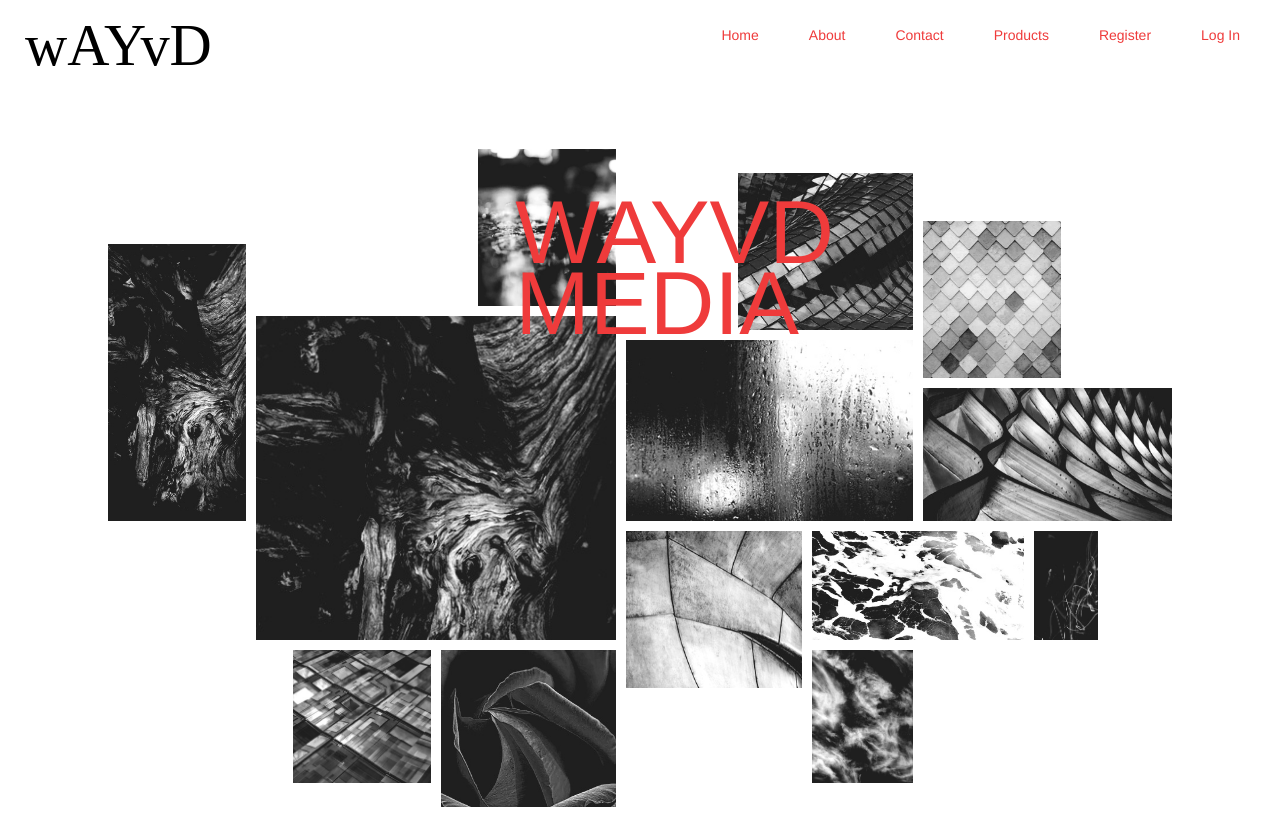
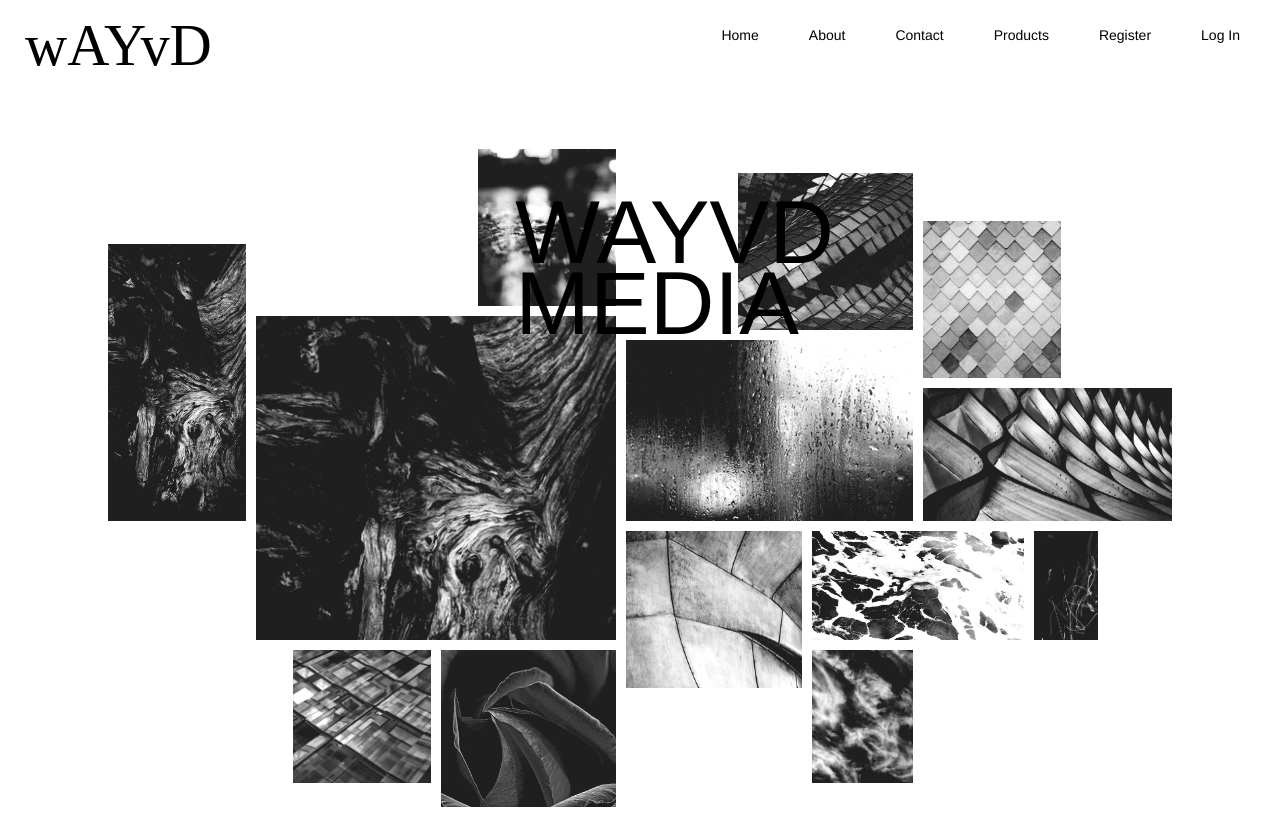
Before and after one commit to maisiec/stream3_project, a Django app: page / in a window 1280 px wide. Run offline with Django 3.2, Linux system fonts and the light colour scheme; some libraries are stand-ins or nearby versions.

Commit message:
changed h2 and link colour

```diff
--- a/static/css/custom.css
+++ b/static/css/custom.css
@@ -11,18 +11,6 @@
 body {
 	/* Grid gap */
 	--gap: 10px;
-	/* Color scheme */
-	--body-text: #333;
-	--body-bg: #fff;
-	--link-text: #ef3b3b;
-	--link-text-hover: #333;
-	--grid-name-text: #ef3b3b;
-	--grid-title-text: #ef3b3b;
-	--grid-nav-text: #fff;
-	--grid-nav-bg: #442ef4;
-	--grid-nav-text-hover: #fff;
-	--grid-nav-bg-hover: #1f1f1f;
-	--grid-text: #333;
 	font-family: Helvetica, Arial, sans-serif;
 	min-height: 600px;
 	color: #333;
@@ -46,7 +34,7 @@ body {
 
 a {
 	text-decoration: none;
-	color: #ef3b3b;
+	color: #000;
 	color: var(--link-text);
 	outline: none;
 }
@@ -82,7 +70,9 @@ a:focus {
 }
 
 
-
+h2{
+	color:#000;
+}
 
 /*====================
         BASE GRID
```
